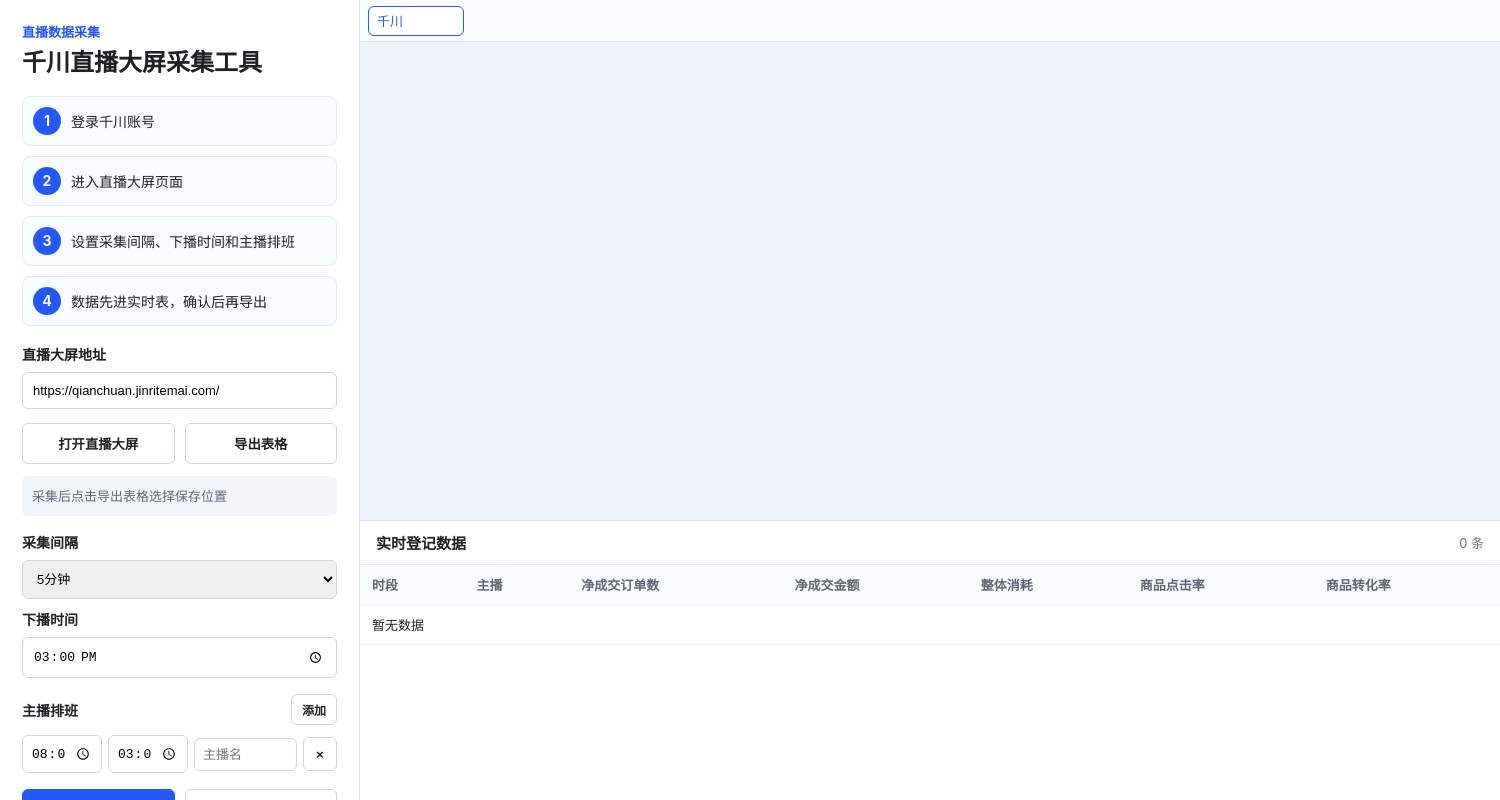
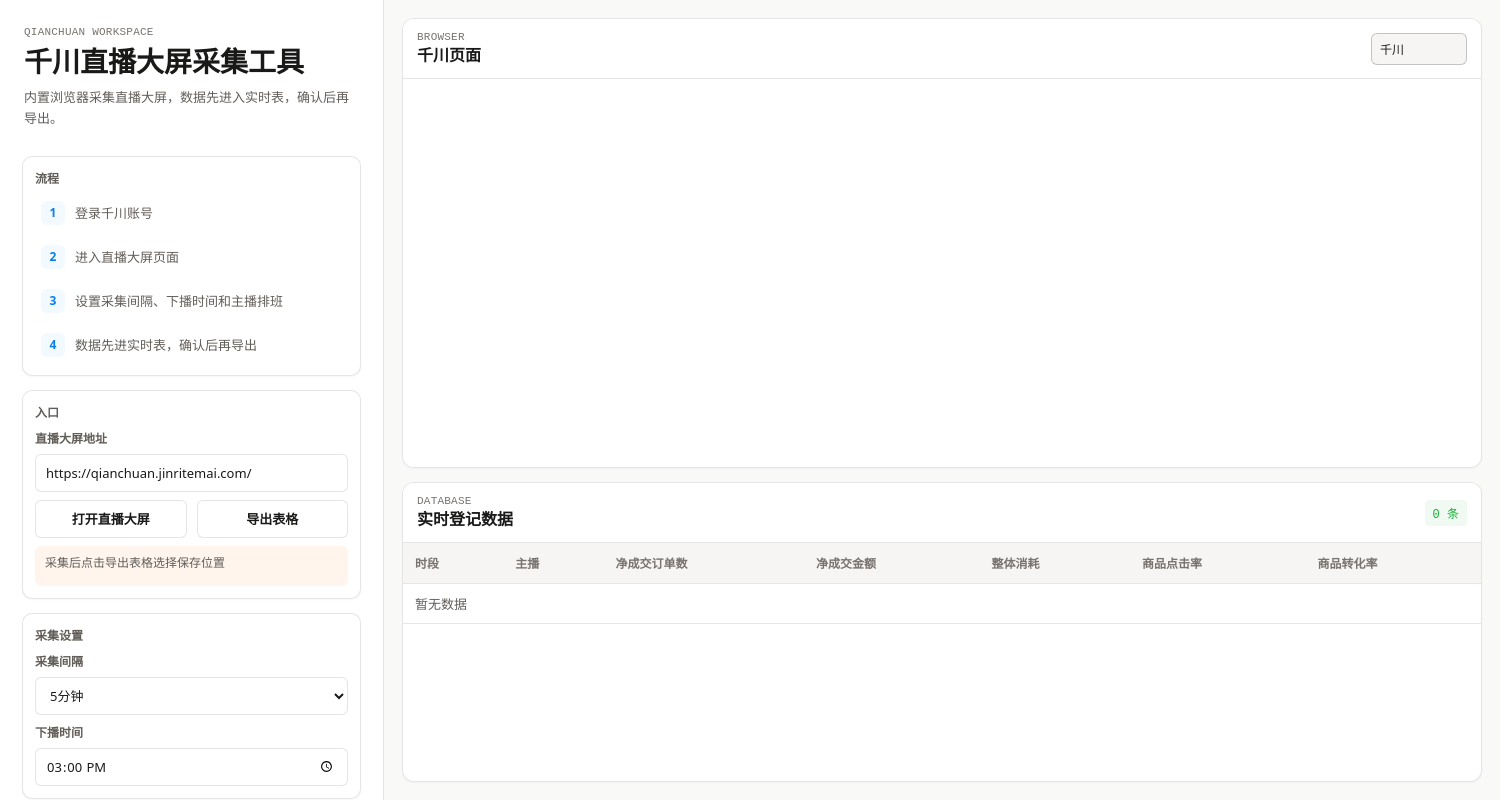
Before and after one commit to xiaoyu312/qianchuan-live-board-tool, an Electron app: page src/renderer/index.html in a window 1500 px wide. Drawn offline with Linux system fonts and the light colour scheme; no server answers.

Commit message:
Apply Notion style frontend redesign

```diff
--- a/src/renderer/index.html
+++ b/src/renderer/index.html
@@ -9,30 +9,34 @@
   <body>
     <aside class="panel">
       <header>
-        <div class="eyebrow">直播数据采集</div>
+        <div class="eyebrow">Qianchuan workspace</div>
         <h1>千川直播大屏采集工具</h1>
+        <p>内置浏览器采集直播大屏，数据先进入实时表，确认后再导出。</p>
       </header>
 
-      <section class="steps">
+      <section class="steps block">
+        <div class="block-title">流程</div>
         <div class="step"><b>1</b><span>登录千川账号</span></div>
         <div class="step"><b>2</b><span>进入直播大屏页面</span></div>
         <div class="step"><b>3</b><span>设置采集间隔、下播时间和主播排班</span></div>
         <div class="step"><b>4</b><span>数据先进实时表，确认后再导出</span></div>
       </section>
 
+      <section class="settings block">
+        <div class="block-title">入口</div>
         <label class="field">
           <span>直播大屏地址</span>
           <input id="urlInput" />
         </label>
-
         <div class="actions">
           <button id="openBtn">打开直播大屏</button>
           <button id="exportBtn">导出表格</button>
         </div>
+        <div class="path" id="outputPath">采集后点击导出表格选择保存位置</div>
+      </section>
 
-      <div class="path" id="outputPath">采集后点击导出表格选择保存位置</div>
-
-      <section class="settings">
+      <section class="settings block">
+        <div class="block-title">采集设置</div>
         <label class="field compact">
           <span>采集间隔</span>
           <select id="intervalSelect">
@@ -48,7 +52,7 @@
         </label>
       </section>
 
-      <section class="settings">
+      <section class="settings block">
         <div class="setting-head">
           <div class="setting-title">主播排班</div>
           <button id="addHostBtn" class="small" type="button">添加</button>
@@ -70,12 +74,21 @@
 
     <main class="browser">
       <section class="web-panel">
+        <div class="section-head">
+          <div>
+            <div class="eyebrow">browser</div>
+            <h2>千川页面</h2>
+          </div>
           <div id="tabBar" class="tabs"></div>
+        </div>
         <div id="webviewHost" class="webview-host"></div>
       </section>
       <section class="data-panel">
         <div class="data-head">
+          <div>
+            <div class="eyebrow">database</div>
             <h2>实时登记数据</h2>
+          </div>
           <span id="rowCount">0 条</span>
         </div>
         <div class="table-wrap">
--- a/src/renderer/style.css
+++ b/src/renderer/style.css
@@ -1,3 +1,27 @@
+:root {
+  --background: #f9f9f8;
+  --surface1: #ffffff;
+  --surface2: #f6f5f4;
+  --surface3: #dfdcd9;
+  --border: rgba(0, 0, 0, .10);
+  --border-visible: rgba(0, 0, 0, .20);
+  --text1: #191918;
+  --text2: #615d59;
+  --text3: #78736f;
+  --text4: #a39e98;
+  --accent: #097fe8;
+  --accent-subtle: #f2f9ff;
+  --success: #1aae39;
+  --success-subtle: #f0faf2;
+  --warning: #ff8a33;
+  --warning-subtle: #fff5ed;
+  --font-sans: "Noto Sans", -apple-system, BlinkMacSystemFont, "Segoe UI", "Microsoft YaHei", sans-serif;
+  --font-serif: "Lora", Georgia, serif;
+  --font-mono: "IBM Plex Mono", ui-monospace, monospace;
+  --shadow1: 0 1px 2px rgba(0, 0, 0, .04);
+  --shadow2: 0 6px 18px rgba(0, 0, 0, .08);
+}
+
 * {
   box-sizing: border-box;
 }
@@ -5,151 +29,176 @@
 body {
   margin: 0;
   display: grid;
-  grid-template-columns: 360px 1fr;
+  grid-template-columns: 384px minmax(0, 1fr);
   height: 100vh;
-  color: #202124;
-  font-family: -apple-system, BlinkMacSystemFont, "Segoe UI", "Microsoft YaHei", sans-serif;
-  background: #f4f7fb;
+  color: var(--text1);
+  font-family: var(--font-sans);
+  background: var(--background);
 }
 
 .panel {
   padding: 22px;
-  border-right: 1px solid #dfe5ef;
-  background: #ffffff;
+  border-right: 1px solid var(--border);
+  background: var(--surface1);
   overflow: auto;
 }
 
+header {
+  padding: 4px 2px 14px;
+}
+
 .eyebrow {
-  color: #2458ff;
-  font-weight: 700;
-  font-size: 13px;
+  color: var(--text3);
+  font-family: var(--font-mono);
+  font-size: 11px;
+  font-weight: 500;
+  letter-spacing: .02em;
+  text-transform: uppercase;
+}
+
+h1,
+h2,
+p {
+  margin: 0;
 }
 
 h1 {
-  margin: 8px 0 18px;
-  font-size: 24px;
-  line-height: 1.2;
+  margin-top: 8px;
+  font-size: 28px;
+  line-height: 1.12;
+  letter-spacing: 0;
 }
 
-.steps {
+header p {
+  margin-top: 10px;
+  color: var(--text2);
+  font-size: 13px;
+  line-height: 1.55;
+}
+
+.block {
+  margin-top: 14px;
+  padding: 12px;
+  border: 1px solid var(--border);
+  border-radius: 10px;
+  background: var(--surface1);
+  box-shadow: var(--shadow1);
+}
+
+.block-title,
+.setting-title {
+  color: var(--text2);
+  font-size: 12px;
+  font-weight: 700;
+}
+
+.steps,
+.settings,
+.host-rows {
   display: grid;
-  gap: 10px;
-  margin-bottom: 18px;
+  gap: 8px;
 }
 
 .step {
   display: grid;
-  grid-template-columns: 28px 1fr;
+  grid-template-columns: 24px 1fr;
   align-items: center;
   gap: 10px;
-  padding: 10px;
-  border: 1px solid #e5ebf5;
-  border-radius: 8px;
-  background: #f8fbff;
-  font-size: 14px;
+  min-height: 36px;
+  padding: 6px;
+  border-radius: 6px;
+  color: var(--text2);
+  font-size: 13px;
+}
+
+.step:hover,
+.tab:hover,
+button:hover {
+  background: var(--surface2);
 }
 
 .step b {
   display: grid;
   place-items: center;
-  width: 28px;
-  height: 28px;
-  border-radius: 50%;
-  color: #ffffff;
-  background: #2458ff;
+  width: 24px;
+  height: 24px;
+  border-radius: 6px;
+  color: var(--accent);
+  background: var(--accent-subtle);
+  font-size: 12px;
 }
 
 .field {
   display: grid;
-  gap: 8px;
-  margin: 14px 0;
-  font-size: 14px;
+  gap: 7px;
+  margin: 0;
+  color: var(--text2);
+  font-size: 12px;
   font-weight: 700;
 }
 
 input,
 select {
   width: 100%;
-  border: 1px solid #cdd6e3;
+  height: 38px;
+  border: 1px solid var(--border);
   border-radius: 6px;
-  padding: 10px;
+  padding: 8px 10px;
+  color: var(--text1);
+  background: var(--surface1);
+  font-family: var(--font-sans);
   font-size: 13px;
+  outline: 0;
 }
 
-.settings {
-  margin: 16px 0;
-  display: grid;
-  gap: 10px;
+input:focus,
+select:focus {
+  border-color: var(--border-visible);
+  box-shadow: 0 0 0 2px var(--accent-subtle);
 }
 
-.setting-head {
+.setting-head,
+.actions,
+.data-head,
+.section-head {
   display: flex;
   align-items: center;
   justify-content: space-between;
   gap: 10px;
 }
 
-.setting-title {
-  font-size: 14px;
-  font-weight: 800;
-}
-
-.time-grid {
-  display: grid;
-  grid-template-columns: 1fr 1fr;
-  gap: 10px;
-}
-
-.field.compact {
-  margin: 0;
-}
-
-.host-rows {
-  display: grid;
-  gap: 8px;
-}
-
-.host-row {
-  display: grid;
-  grid-template-columns: 80px 80px 1fr 34px;
-  gap: 6px;
-  align-items: center;
-}
-
-.host-row input {
-  padding: 8px;
-}
-
-.host-row .remove-host {
-  height: 34px;
-  padding: 0;
-}
-
 .actions {
   display: grid;
   grid-template-columns: 1fr 1fr;
-  gap: 10px;
-  margin: 12px 0;
 }
 
 button {
-  border: 1px solid #cdd6e3;
+  min-height: 38px;
+  border: 1px solid var(--border);
   border-radius: 6px;
-  padding: 10px 12px;
-  background: #ffffff;
-  color: #202124;
+  padding: 8px 12px;
+  color: var(--text1);
+  background: var(--surface1);
+  font-family: var(--font-sans);
+  font-size: 13px;
   font-weight: 700;
   cursor: pointer;
+  transition: background 120ms ease, border-color 120ms ease;
 }
 
 button.primary {
-  border-color: #2458ff;
+  border-color: #191918;
   color: #ffffff;
-  background: #2458ff;
+  background: #191918;
+}
+
+button.primary:hover {
+  background: #31302e;
 }
 
 button.small {
-  padding: 6px 10px;
+  min-height: 30px;
+  padding: 5px 10px;
   font-size: 12px;
 }
 
@@ -157,76 +206,124 @@ button.small {
   min-height: 40px;
   padding: 10px;
   border-radius: 6px;
-  color: #5f6876;
-  background: #f2f5fa;
+  color: var(--text2);
+  background: var(--warning-subtle);
   word-break: break-all;
-  font-size: 13px;
+  font-family: var(--font-mono);
+  font-size: 12px;
+  line-height: 1.45;
+}
+
+.host-row {
+  display: grid;
+  grid-template-columns: 74px 74px 1fr 32px;
+  gap: 6px;
+  align-items: center;
+}
+
+.host-row input {
+  height: 34px;
+  padding: 7px 8px;
+}
+
+.host-row .remove-host {
+  min-height: 32px;
+  padding: 0;
+  color: #f64932;
 }
 
 .status {
-  margin: 20px 0 0;
+  margin: 14px 0 0;
   display: grid;
-  gap: 10px;
+  gap: 8px;
 }
 
 .status div {
-  padding: 12px;
+  padding: 10px;
+  border: 1px solid var(--border);
   border-radius: 8px;
-  background: #f8fbff;
-  border: 1px solid #e5ebf5;
+  background: var(--surface2);
 }
 
 dt {
-  color: #6a7483;
+  color: var(--text3);
   font-size: 12px;
 }
 
 dd {
   margin: 4px 0 0;
+  font-size: 13px;
   font-weight: 700;
+  line-height: 1.45;
   word-break: break-word;
 }
 
 .browser {
   min-width: 0;
+  padding: 18px;
   display: grid;
-  grid-template-rows: minmax(420px, 1fr) 280px;
-  background: #eef3fb;
+  grid-template-rows: minmax(420px, 1fr) 300px;
+  gap: 14px;
+  background: var(--background);
+}
+
+.web-panel,
+.data-panel {
+  min-height: 0;
+  border: 1px solid var(--border);
+  border-radius: 12px;
+  background: var(--surface1);
+  box-shadow: var(--shadow1);
+  overflow: hidden;
 }
 
 .web-panel {
-  min-height: 0;
   display: grid;
-  grid-template-rows: 42px 1fr;
+  grid-template-rows: 60px 1fr;
+}
+
+.section-head,
+.data-head {
+  padding: 10px 14px;
+  border-bottom: 1px solid var(--border);
+  background: var(--surface1);
+}
+
+.section-head h2,
+.data-head h2 {
+  margin-top: 3px;
+  font-size: 16px;
+  line-height: 1.2;
 }
 
 .tabs {
+  min-width: 0;
   display: flex;
   align-items: center;
+  justify-content: flex-end;
   gap: 6px;
-  padding: 6px 8px;
-  border-bottom: 1px solid #d8e0ec;
-  background: #f8fbff;
   overflow-x: auto;
 }
 
 .tab {
   display: flex;
   align-items: center;
-  gap: 8px;
+  gap: 7px;
   max-width: 220px;
   min-width: 96px;
-  height: 30px;
+  height: 32px;
   padding: 0 8px;
-  border: 1px solid #d4ddea;
+  border: 1px solid var(--border);
   border-radius: 6px;
-  background: #ffffff;
-  font-size: 13px;
+  background: var(--surface1);
+  color: var(--text2);
+  font-size: 12px;
 }
 
 .tab.active {
-  border-color: #2458ff;
-  color: #2458ff;
+  border-color: var(--border-visible);
+  color: var(--text1);
+  background: var(--surface2);
 }
 
 .tab span {
@@ -237,16 +334,18 @@ dd {
 
 .tab button {
   width: 18px;
+  min-height: 18px;
   height: 18px;
   padding: 0;
   border: 0;
   background: transparent;
-  color: inherit;
+  color: var(--text3);
 }
 
 .webview-host {
   min-height: 0;
   position: relative;
+  background: #ffffff;
 }
 
 webview {
@@ -257,29 +356,17 @@ webview {
 }
 
 .data-panel {
-  min-height: 0;
-  border-top: 1px solid #d8e0ec;
-  background: #ffffff;
   display: grid;
-  grid-template-rows: 44px 1fr;
-}
-
-.data-head {
-  display: flex;
-  align-items: center;
-  justify-content: space-between;
-  padding: 0 16px;
-  border-bottom: 1px solid #e5ebf5;
-}
-
-.data-head h2 {
-  margin: 0;
-  font-size: 15px;
+  grid-template-rows: 60px 1fr;
 }
 
 .data-head span {
-  color: #6a7483;
-  font-size: 13px;
+  padding: 4px 8px;
+  border-radius: 4px;
+  color: var(--success);
+  background: var(--success-subtle);
+  font-family: var(--font-mono);
+  font-size: 12px;
 }
 
 .table-wrap {
@@ -294,15 +381,37 @@ table {
 
 th,
 td {
-  padding: 10px 12px;
-  border-bottom: 1px solid #edf1f7;
+  height: 40px;
+  padding: 9px 12px;
+  border-bottom: 1px solid var(--border);
   white-space: nowrap;
   text-align: left;
 }
 
 th {
-  color: #5f6876;
-  background: #f8fbff;
   position: sticky;
   top: 0;
+  z-index: 1;
+  color: var(--text3);
+  background: var(--surface2);
+  font-size: 12px;
+  font-weight: 700;
 }
+
+td {
+  color: var(--text2);
+}
+
+tbody tr:hover td {
+  background: var(--surface2);
+}
+
+@media (max-width: 1180px) {
+  body {
+    grid-template-columns: 340px minmax(0, 1fr);
+  }
+
+  .browser {
+    padding: 12px;
+  }
+}
```
Lines whose indentation alone changed are shown as unchanged.
